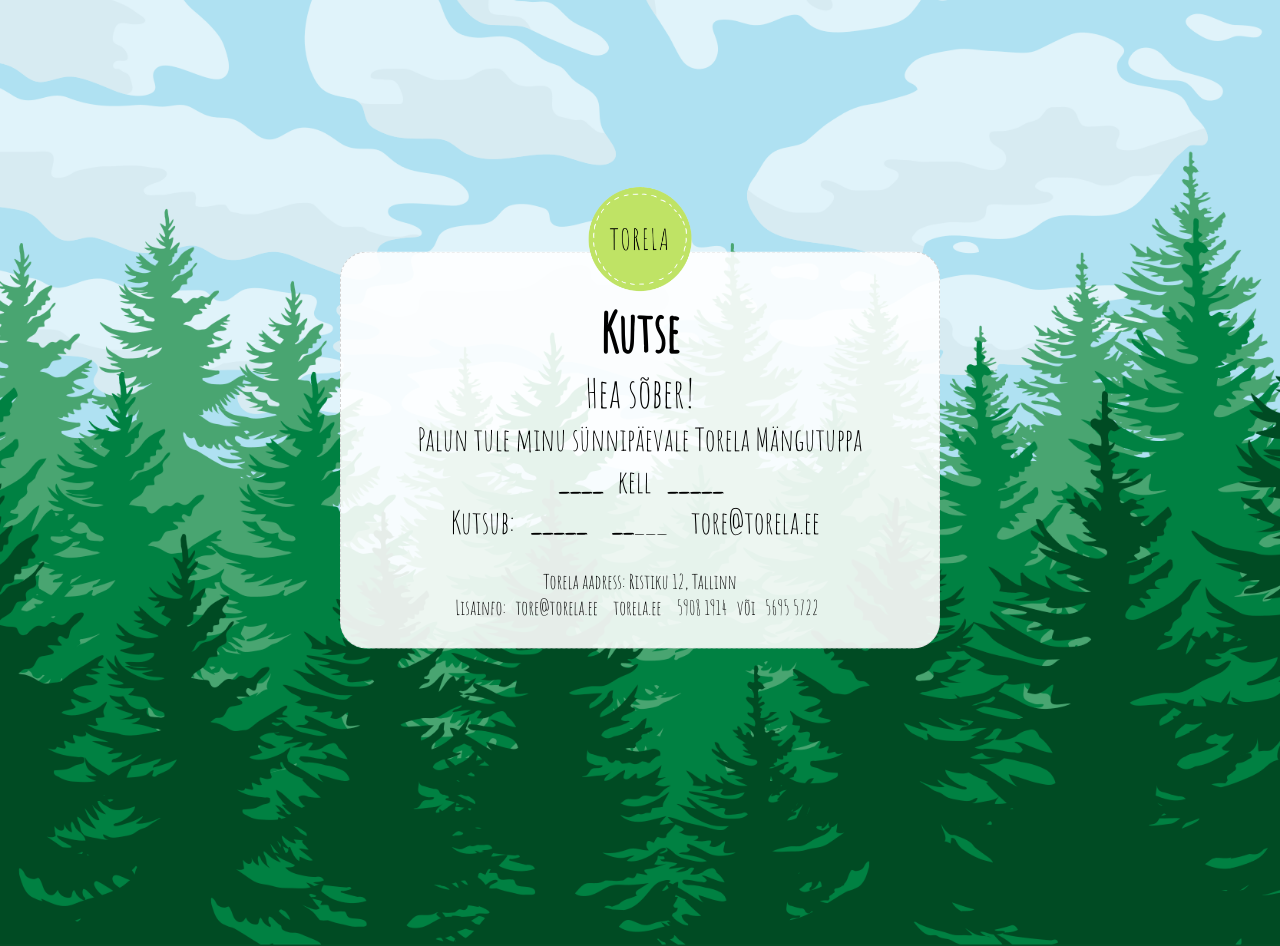
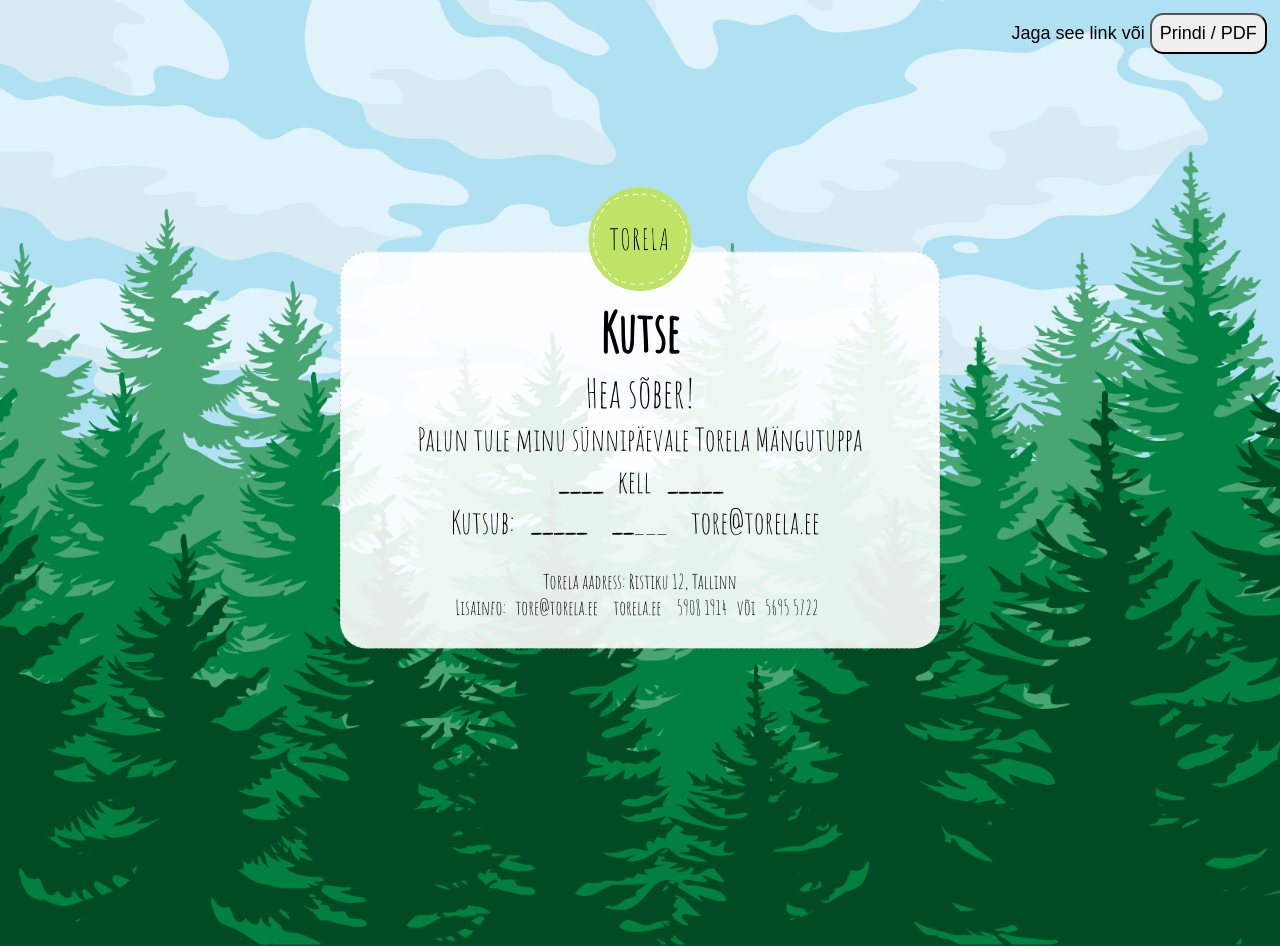
Before and after one commit to mypsik/torela, a Jekyll site: the page built from kutse/index.md, in a window 1280 px wide. Built offline with Jekyll 4.4.1, drawn with Linux system fonts in a browser that asks for light colours.

Commit message:
add print/pdf button

```diff
--- a/_layouts/invitation.html
+++ b/_layouts/invitation.html
@@ -5,6 +5,11 @@
 <style>
   @import '/styles/invitation.css?{{ site.time | date: '%s' }}';
 </style>
+
+<div class="controls">
+  Jaga see link või
+  <button onclick="window.print()" title="Vali PDF printeri asemel salvestamiseks">Prindi / PDF</button>
+</div>
 
 <img class="bg" src="/img/taust-mets-1.png">
 <div class="block">
--- a/styles/invitation.css
+++ b/styles/invitation.css
@@ -65,9 +65,22 @@
     top: -20vh;
   }
 
-  body > .block {
+  .block {
     top: 50%;
     transform: translateY(-50%);
+  }
+
+  .controls {
+    position: absolute;
+    top: 0.5rem;
+    right: 0.5rem;
+    z-index: 1;
+    font-size: 18px;
+  }
+
+  button {
+    font-size: 18px;
+    padding: 8px;
   }
 }
 
@@ -95,4 +108,8 @@
   .block {
     top: 60pt;
   }
+
+  .controls {
+    display: none;
+  }
 }
```
